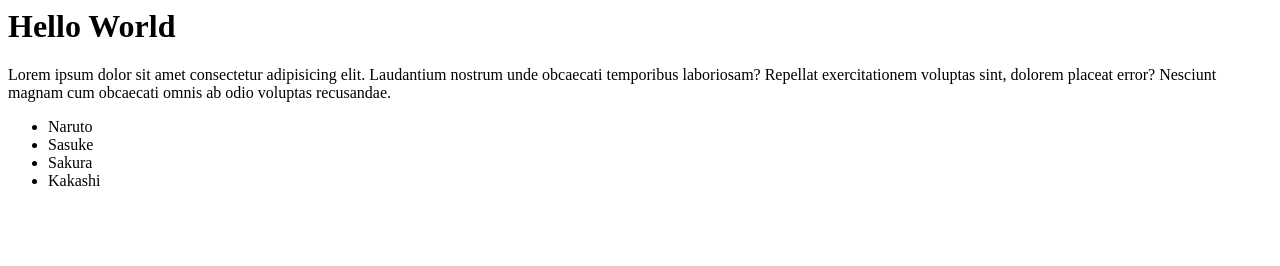
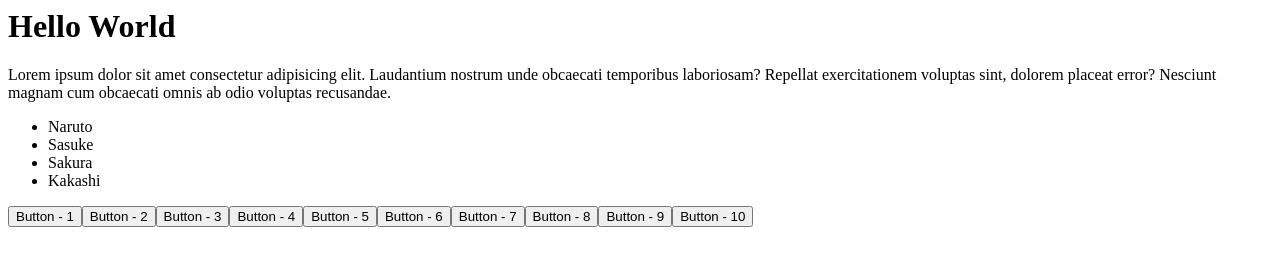
Before and after one commit to sakshatl/javascript-and-typescript-concepts, a plain HTML site: page javascript/browser/1-document/index.html in a window 1280 px wide. Drawn offline with Linux system fonts and the light colour scheme.

Commit message:
DOM manipulations: added a new button in the dom

```diff
--- a/javascript/browser/1-document/4-searching-in-the-dom.js
+++ b/javascript/browser/1-document/4-searching-in-the-dom.js
@@ -13,5 +13,9 @@ let listItems = document.querySelectorAll('ul.team-seven-list > li');
 listItems = Array.from(listItems);
 
 listItems.forEach((item) => {
-  console.log(item.textContent);
-})
+  if(item.classList.contains('leader')) {
+    console.log(item.textContent, "(Leader)");
+  } else {
+    console.log(item.textContent);
+  }
+});
--- /dev/null
+++ b/javascript/browser/1-document/5-dom-manipulations.js
@@ -0,0 +1,18 @@
+const buttonListContainer = document.querySelector('.button-list-container');
+
+// create 10 buttos and add event listeners to them
+
+// for(let i = 1; i <= 10; i++) {
+//   let html = `<button>Button - ${i}</button>`;
+//   buttonListContainer.innerHTML += html;
+// }
+
+for (let i = 1; i <= 10; i++) {
+  let newButton = document.createElement('button');
+  newButton.classList.add('rounded-button,');
+  newButton.textContent = `Button - ${i}`;
+  newButton.addEventListener('click', (e) => {
+    console.log(e.target.textContent);
+  })
+  buttonListContainer.appendChild(newButton);
+}
--- a/javascript/browser/1-document/index.html
+++ b/javascript/browser/1-document/index.html
@@ -22,11 +22,15 @@
       <li class="leader">Kakashi</li>
     </ul>
 
+    <div class="button-list-container">
+
+    </div>
   </div>
 
 
   <!-- <script src="./1-document-object.js"></script> -->
   <!-- <script src="./2-children-vs-child-nodes.js"></script> -->
-  <script src="./4-searching-in-the-dom.js"></script>
+  <!-- <script src="./4-searching-in-the-dom.js"></script> -->
+  <script src="./5-dom-manipulations.js"></script>
 </body>
 </html>
```
